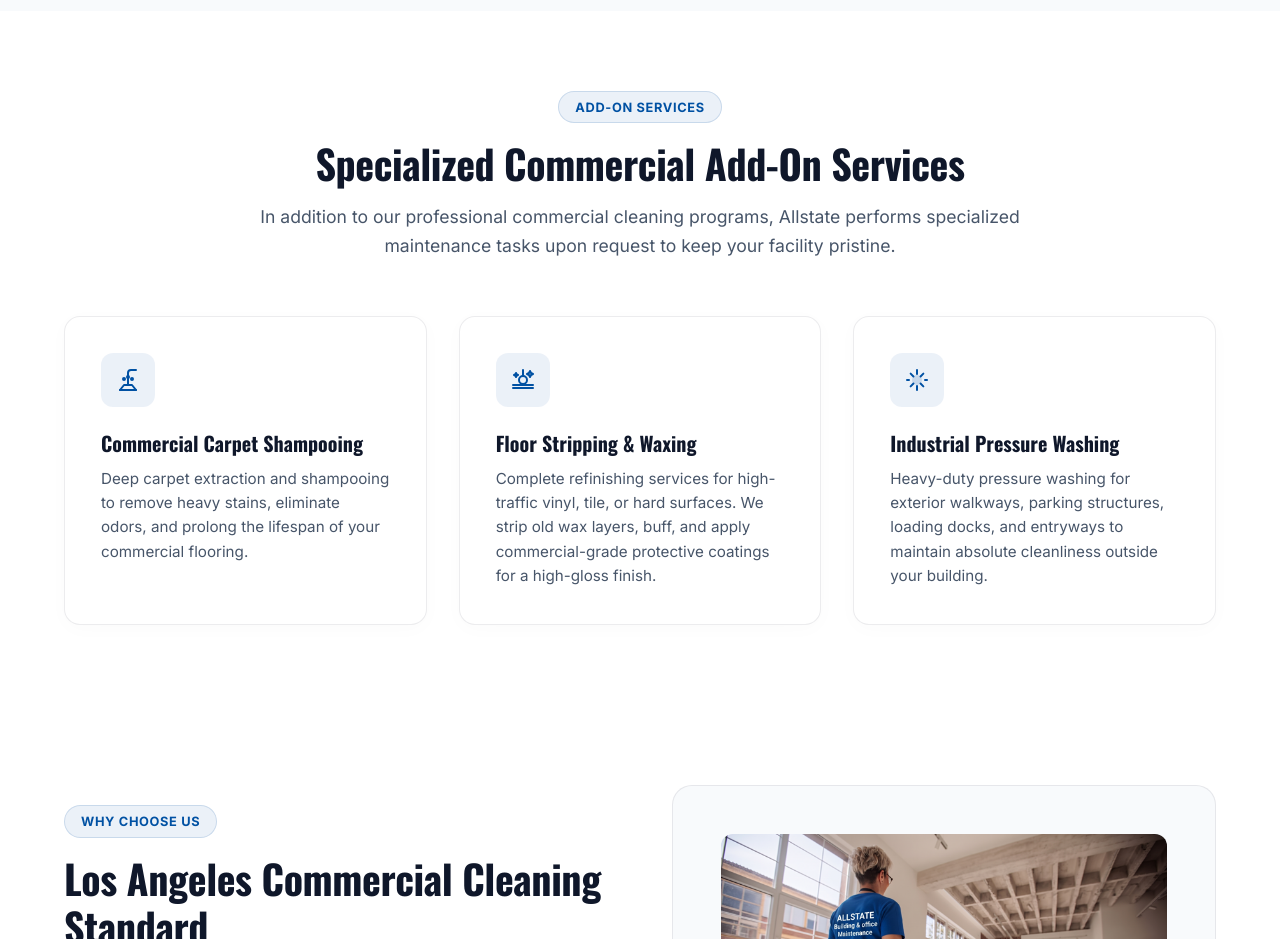
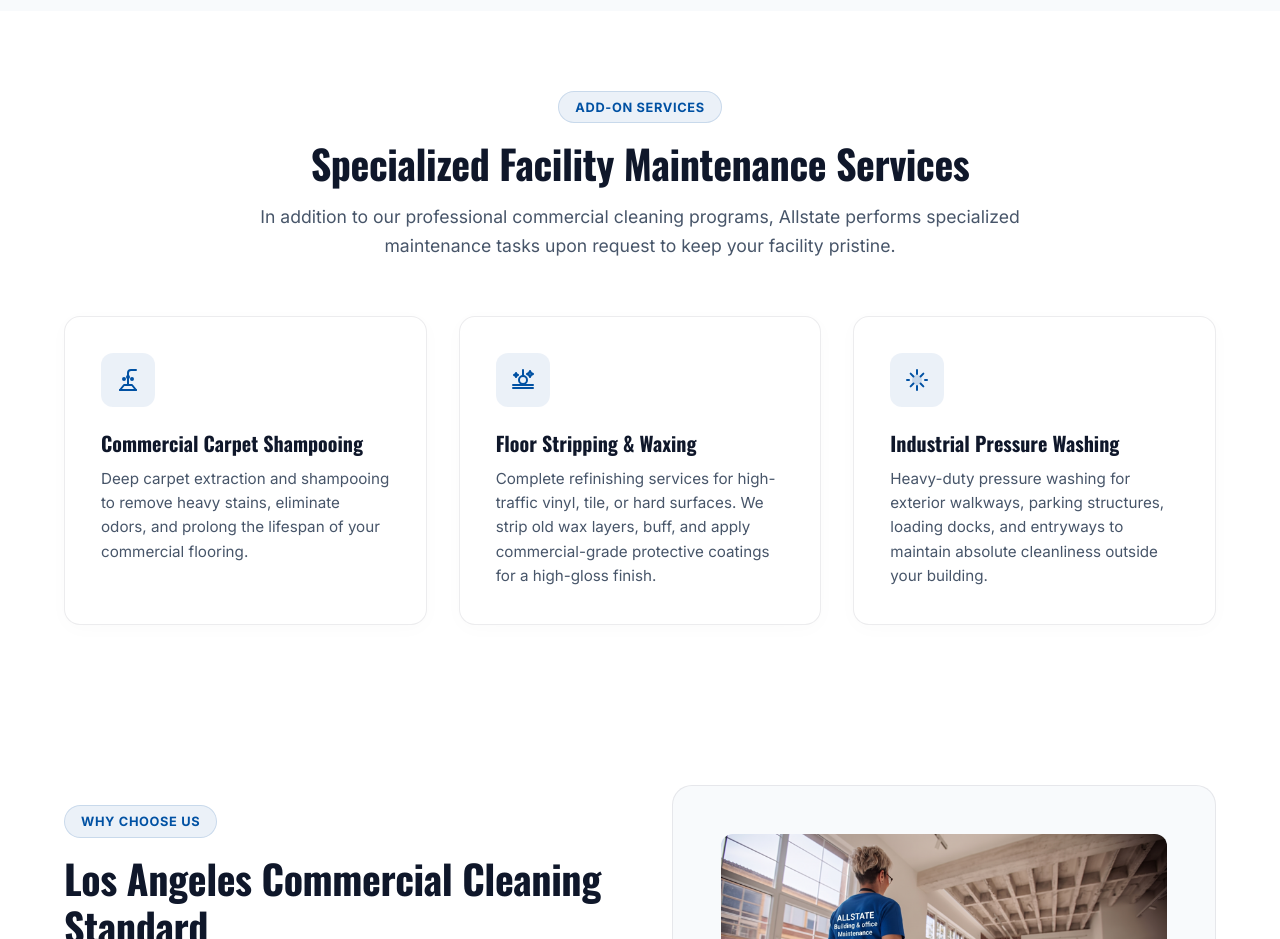
Before and after one commit to sk8benji/allstate, a Next.js app in the folder apps/next-app/: page / in a window 1280 px wide. Shown: the part 3260-4199 px from the top of the page. Built offline with nearby package versions, Linux system fonts and the light colour scheme.

Commit message:
Rename Add-On Services section title to Specialized Facility Maintenance Services

```diff
--- a/apps/next-app/src/app/page.tsx
+++ b/apps/next-app/src/app/page.tsx
@@ -360,12 +360,12 @@ export default function Home() {
       </section>
 
 
-      {/* 4.5. Specialized Commercial Add-On Services */}
+      {/* 4.5. Specialized Facility Maintenance Services */}
       <section id="addons" className={styles.section}>
         <div className={styles.container}>
           <div className={styles.sectionHeader}>
             <span className={styles.sectionBadge}>Add-On Services</span>
-            <h2 className={styles.sectionTitle}>Specialized Commercial Add-On Services</h2>
+            <h2 className={styles.sectionTitle}>Specialized Facility Maintenance Services</h2>
             <p className={styles.sectionSubtitle}>
               In addition to our professional commercial cleaning programs, Allstate performs specialized maintenance tasks upon request to keep your facility pristine.
             </p>
```
